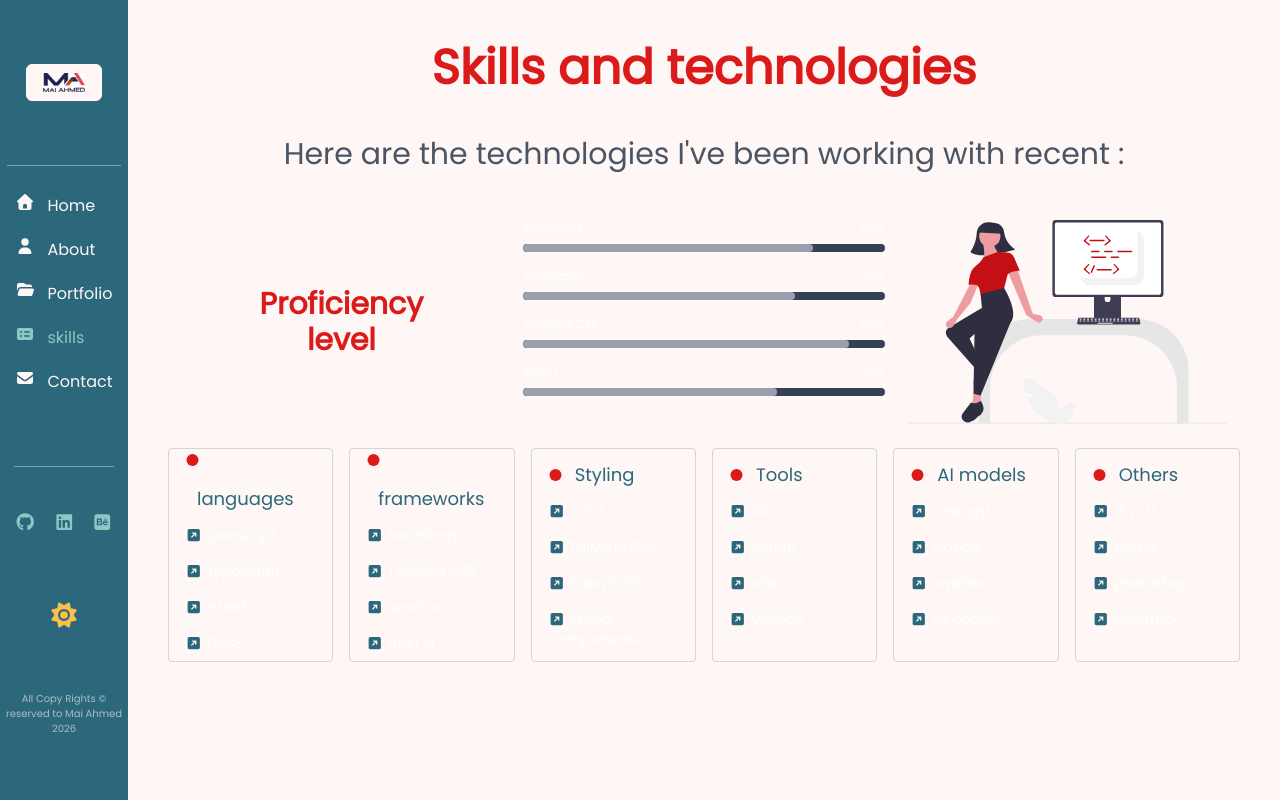
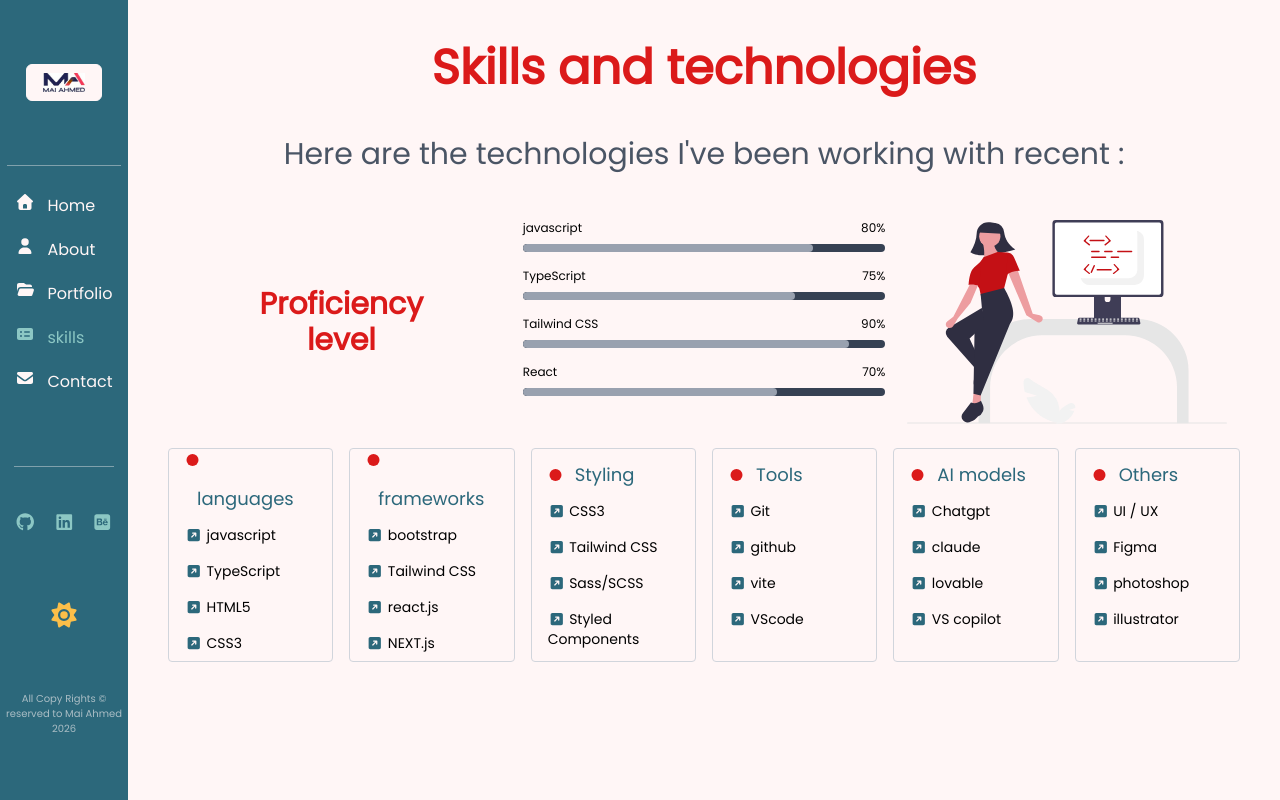
Before and after one commit to maioia/portfolio1, a React (Vite) app: page /skills in a window 1280 px wide. Built offline with nearby package versions, Linux system fonts and the light colour scheme.

Commit message:
adding animation between pages with motion-framer

```diff
--- a/package.json
+++ b/package.json
@@ -18,7 +18,8 @@
     "@fortawesome/react-fontawesome": "^3.1.1",
     "@tailwindcss/vite": "^4.1.18",
     "formik": "^2.4.9",
-    "framer-motion": "^12.34.0",
+    "framer-motion": "^12.38.0",
+    "motion": "^12.38.0",
     "react": "^19.2.0",
     "react-dom": "^19.2.0",
     "react-router": "^7.12.0",
--- a/src/Components/AppLayout/AppLayout.jsx
+++ b/src/Components/AppLayout/AppLayout.jsx
@@ -2,12 +2,11 @@ import { Outlet, useLocation } from "react-router";
 import Navbar from "../Navbar/Navbar";
 import { useState } from "react";
 import Loading from "../Loading/Loading";
+import { AnimatePresence, motion } from "framer-motion";
+
 export default function AppLayout({ toggleTheme, theme }) {
   const [isLoading, setIsLoading] = useState(false);
-
-  if (isLoading) {
-    return <Loading />;
-  }
+  const location = useLocation();
 
   return (
     <>
@@ -17,9 +16,18 @@ export default function AppLayout({ toggleTheme, theme }) {
         >
           <Navbar toggleTheme={toggleTheme} theme={theme} />
         </aside>
-        <div className="lg:col-span-9 col-span-10 bg-[#FFF6F6]">
-          <Outlet />
-        </div>
+        <AnimatePresence mode="wait">
+          <motion.div
+            className="lg:col-span-9 col-span-10 bg-[#FFF6F6]"
+            key={location.pathname}
+            initial={{ opacity: 0, y: 50 }}
+            animate={{ opacity: 1, y: 0 }}
+            transition={{ duration: 0.7 }}
+            exit={{ opacity: 0, y: -50 }}
+          >
+            <Outlet />
+          </motion.div>
+        </AnimatePresence>
       </main>
     </>
   );
--- a/src/pages/Contact/Contact.jsx
+++ b/src/pages/Contact/Contact.jsx
@@ -11,12 +11,15 @@ import { Link } from "react-router";
 export default function Contact() {
   return (
     <>
-      <main className="">
-        <div className="container">
+      <main className="container dark:bg-black dark:text-white">
         <h1 className="head-style text-[#DB1A1A]">get in touch</h1>
         <div className="lg:grid lg:grid-cols-12 gap-4">
           <div className="col-span-6 col-start-2">
-              <img src={contactGirl} alt="contact girl img" className="w-xs max-w-3xl py-3" />
+            <img
+              src={contactGirl}
+              alt="contact girl img"
+              className="w-xs max-w-3xl py-3"
+            />
             <div className="">
               <p className="lg:text-lg text-sm lg:leading-10 leading-6 lg:col-span-8 text-gray-700 col-span-12">
                 I am currently looking for new opportunities and my inbox is
@@ -73,9 +76,7 @@ export default function Contact() {
         </div>
 
         <div className="m-4 flex flex-col gap-3 justify-center items-center">
-            <span className=" text-xs lg:text-lg text-[#2C687B]">
-              or simply
-            </span>
+          <span className=" text-xs lg:text-lg text-[#2C687B]">or simply</span>
           <button
             type="button"
             className="btn flex gap-3 items-center text-xs lg:text-lg"
@@ -94,7 +95,6 @@ export default function Contact() {
             <span>. Javascript</span>
           </div>
         </div>
-        </div>
       </main>
     </>
   );
--- a/src/pages/MySkills/MySkills.jsx
+++ b/src/pages/MySkills/MySkills.jsx
@@ -4,7 +4,7 @@ import skillsGirl from "../../assets/girlSkills.svg";
 export default function MySkills() {
   return (
     <>
-      <main className="container dark:bg-black text-white">
+      <main className="container dark:bg-black dark:text-white">
         <div className="title text-center">
           <span className="head-style text-[#DB1A1A">
             Skills and technologies
```
Also changed, not shown: 2 other files (tests, documents, lock files or other folders). Lines whose indentation alone changed are shown as unchanged.
